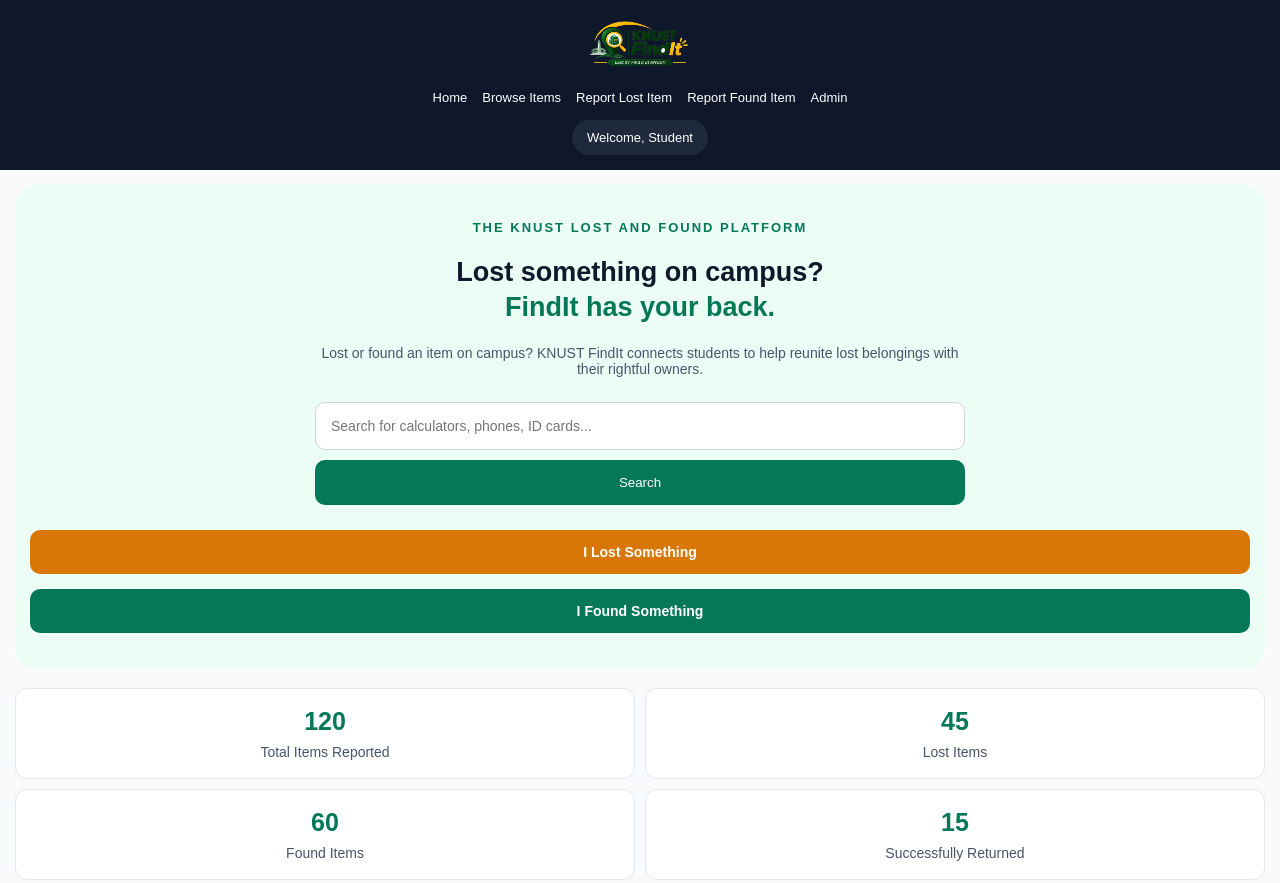
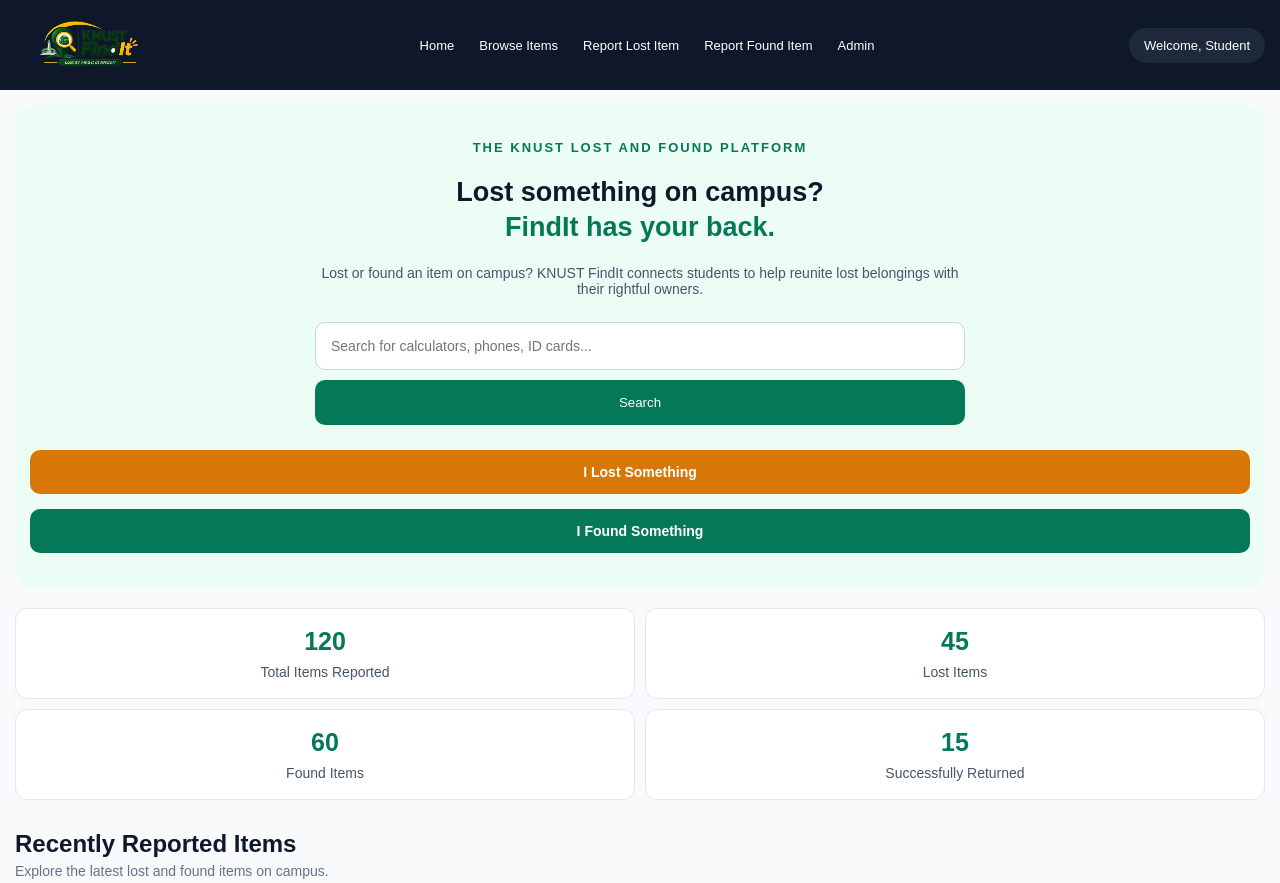
Before and after one commit to ampahjeffery33-stack/KNUST-FindIt, a plain HTML site: page index1.html in a window 1280 px wide. Shown: the top 883 px of the page. Drawn offline with Linux system fonts and the light colour scheme.

Commit message:
Updated styling

```diff
--- a/style.css
+++ b/style.css
@@ -991,3 +991,30 @@ th, td {
     }
 
 }
+
+/* DESKTOP HEADER */
+
+@media (min-width: 601px) {
+
+    header {
+        display: flex;
+        flex-direction: row;
+        justify-content: space-between;
+        align-items: center;
+    }
+
+    .menu-toggle {
+        display: none;
+    }
+
+    nav {
+        display: flex;
+        flex-direction: row;
+        gap: 25px;
+    }
+
+    .user {
+        display: block;
+    }
+
+}
```
